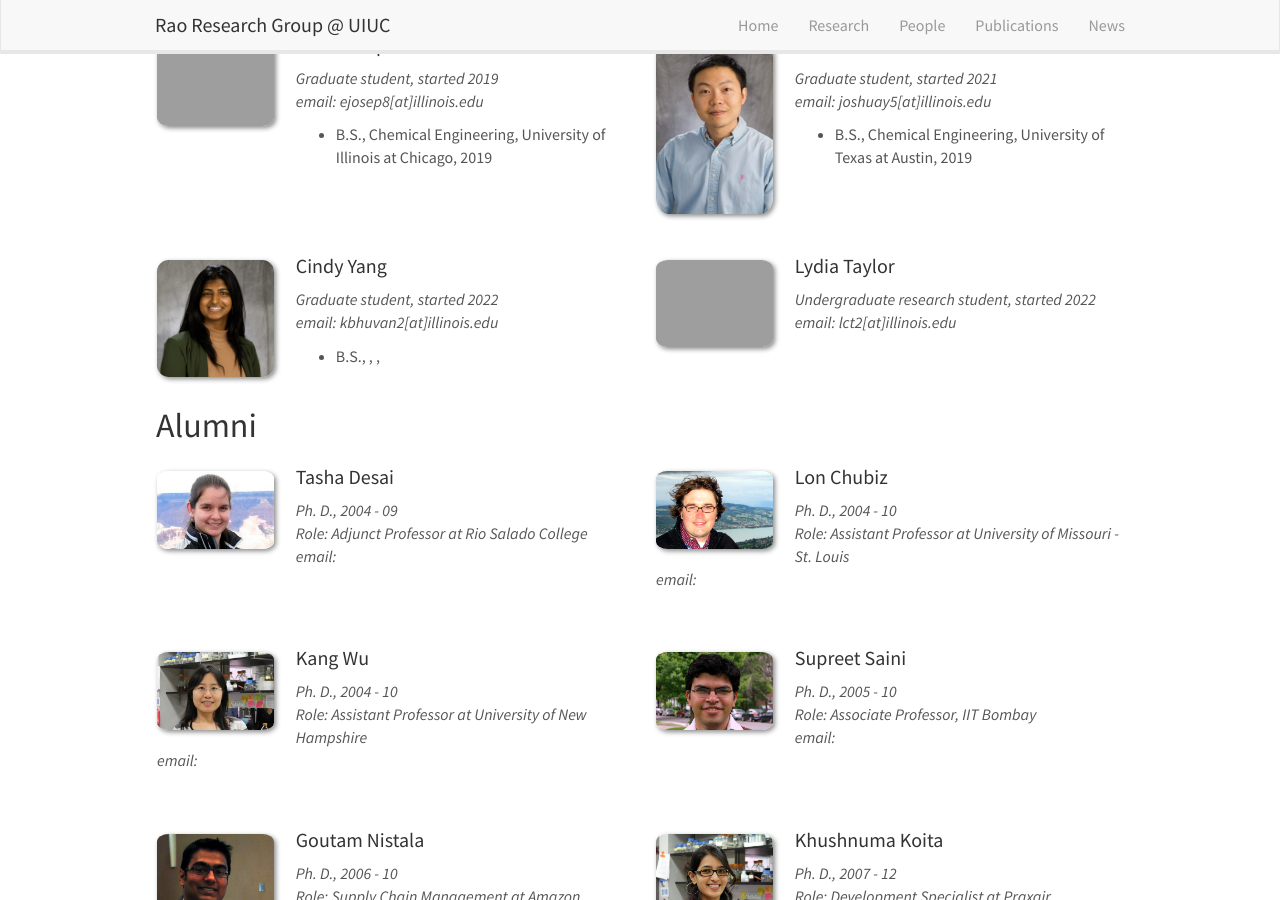
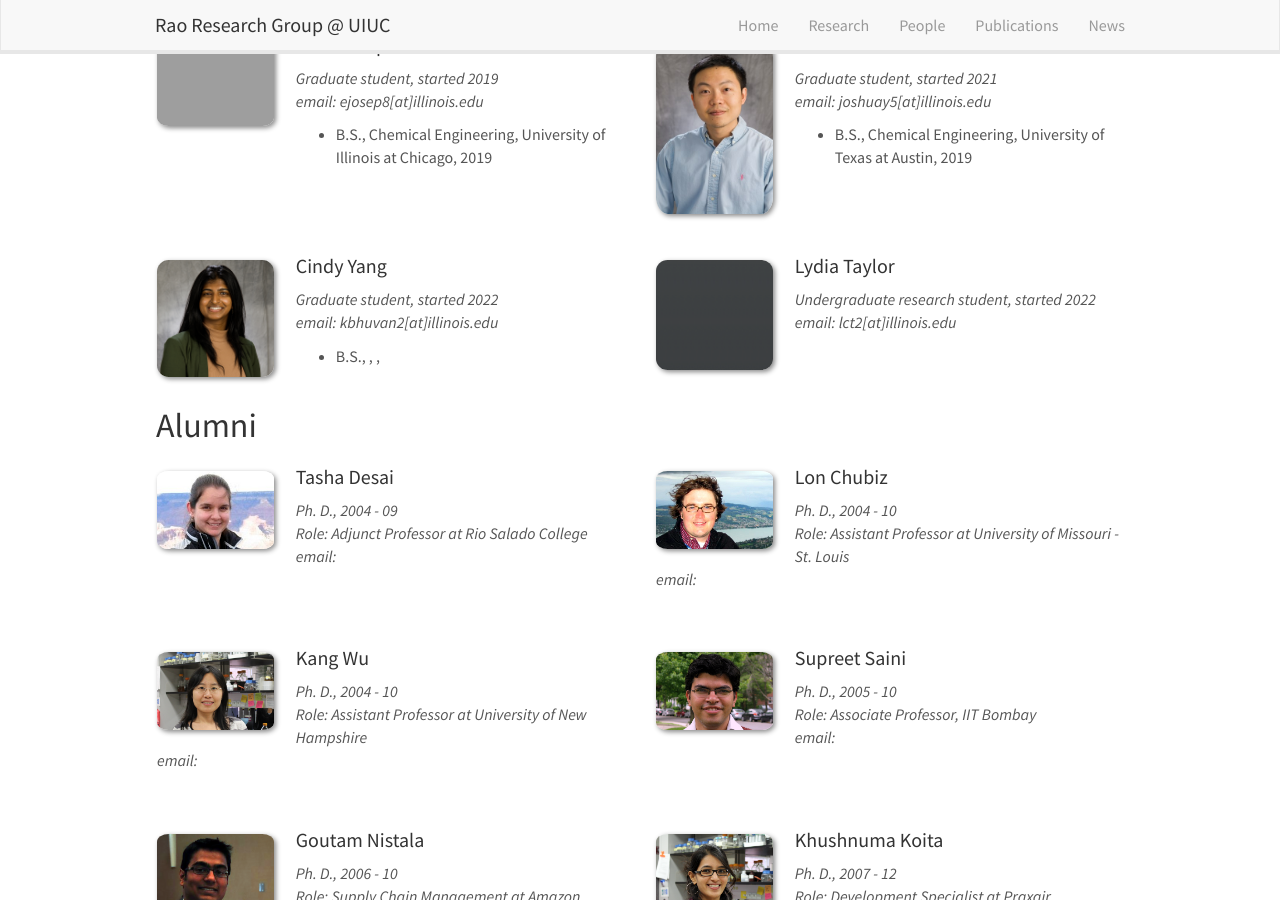
Before and after one commit to raogroupuiuc/webpage, a Jekyll site: the page built from _pages/team.md, in a window 1280 px wide and 900 px high, scrolled down 1035 px. Built offline with Jekyll 4.4.1, drawn with Linux system fonts in a browser that asks for light colours; nearby versions of some CDN libraries.

Commit message:
Update team_members.yml

```diff
--- a/_data/team_members.yml
+++ b/_data/team_members.yml
@@ -76,7 +76,7 @@
   education4:
 
 - name: Cindy Yang
-  photo:
+  photo: dummy.png
   info: Graduate student, started 2022
   email: cindy4[at]ilinois.edu
   number_educ: 1
@@ -106,7 +106,7 @@
   education4:
 
 - name: Lydia Taylor
-  photo:
+  photo: dummy.png
   info: Undergraduate research student, started 2022
   email: lct2[at]illinois.edu
   number_educ:
```
